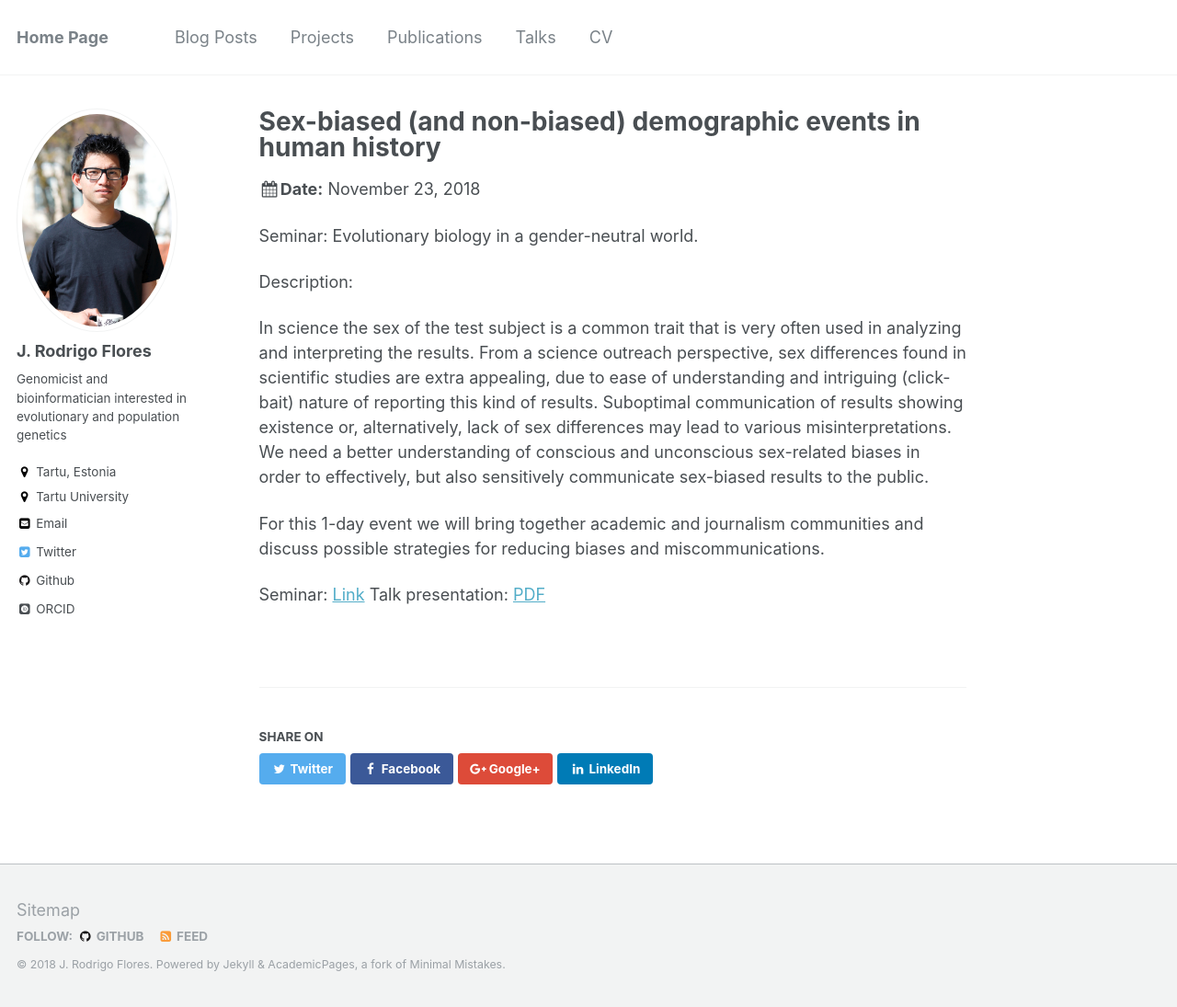
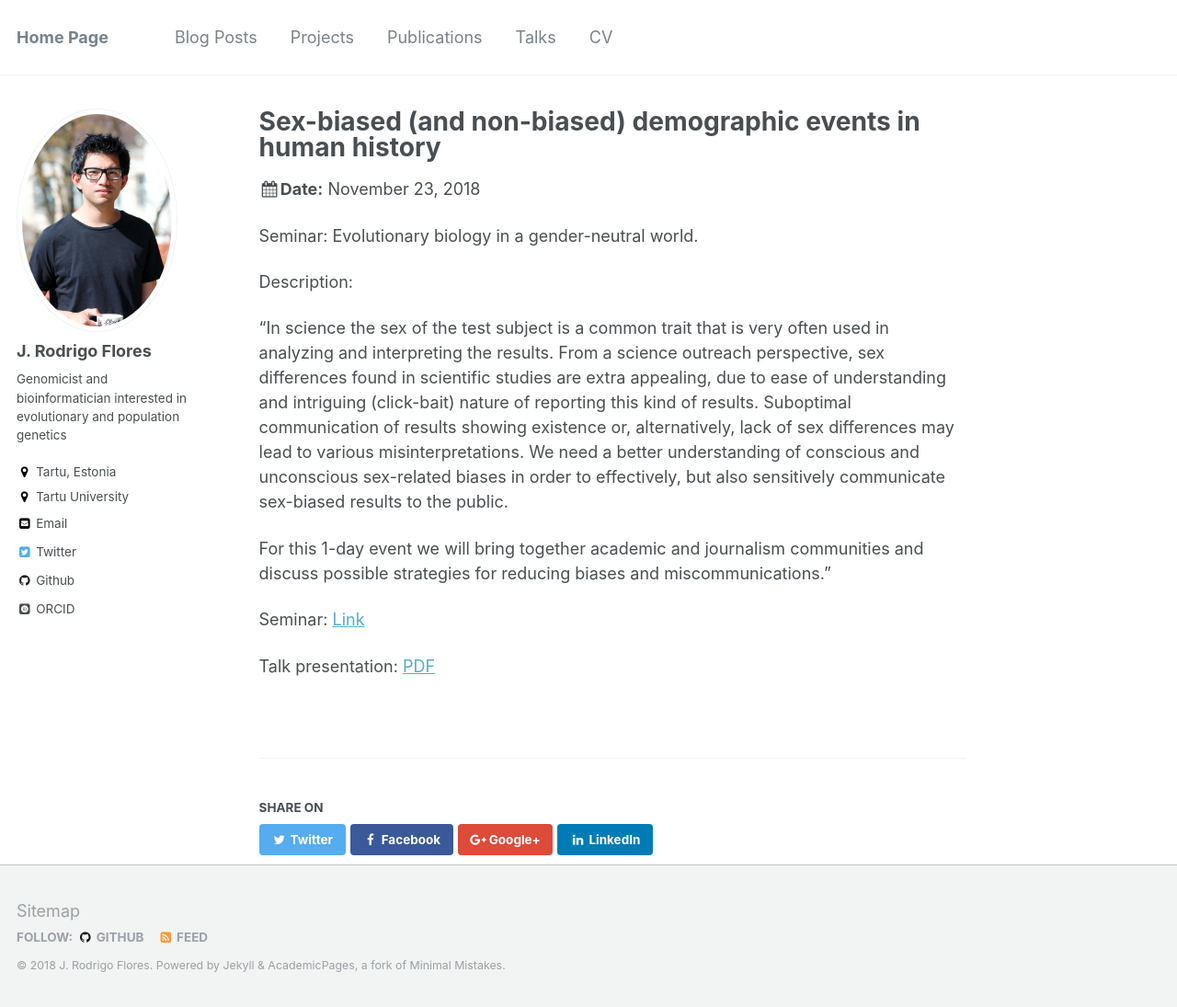
Before and after one commit to JRodrigoF/JRodrigoFlores.github.io, a Jekyll site: the page built from _talks/2012-03-01-talk-1.md, in a window 1280 px wide and 1095 px high. Shown: the whole window at 92% size. Built offline with Jekyll 4.4.1, drawn with Linux system fonts in a browser that asks for light colours; some web fonts are replaced.

```diff
--- a/_talks/2012-03-01-talk-1.md
+++ b/_talks/2012-03-01-talk-1.md
@@ -12,9 +12,10 @@ Seminar: Evolutionary biology in a gender-neutral world.
 
 Description:
 
-In science the sex of the test subject is a common trait that is very often used in analyzing and interpreting the results. From a science outreach perspective, sex differences found in scientific studies are extra appealing, due to ease of understanding and intriguing (click-bait) nature of reporting this kind of results. Suboptimal communication of results showing existence or, alternatively, lack of sex differences may lead to various misinterpretations. We need a better understanding of conscious and unconscious sex-related biases in order to effectively, but also sensitively communicate sex-biased results to the public.
+"In science the sex of the test subject is a common trait that is very often used in analyzing and interpreting the results. From a science outreach perspective, sex differences found in scientific studies are extra appealing, due to ease of understanding and intriguing (click-bait) nature of reporting this kind of results. Suboptimal communication of results showing existence or, alternatively, lack of sex differences may lead to various misinterpretations. We need a better understanding of conscious and unconscious sex-related biases in order to effectively, but also sensitively communicate sex-biased results to the public.
 
-For this 1-day event we will bring together academic and journalism communities and discuss possible strategies for reducing biases and miscommunications.
+For this 1-day event we will bring together academic and journalism communities and discuss possible strategies for reducing biases and miscommunications."
 
 Seminar: [Link](https://www.ut.ee/en/events/evolutionary-biology-gender-neutral-world)
+
 Talk presentation: [PDF](https://github.com/JRodrigoF/JRodrigoFlores.github.io/blob/master/files/%5BGender-neutral%20world%5D%20-%20Sex-biased%20and%20unbiased%20demographic%20processes%20in%20human%20history.pdf)
```
